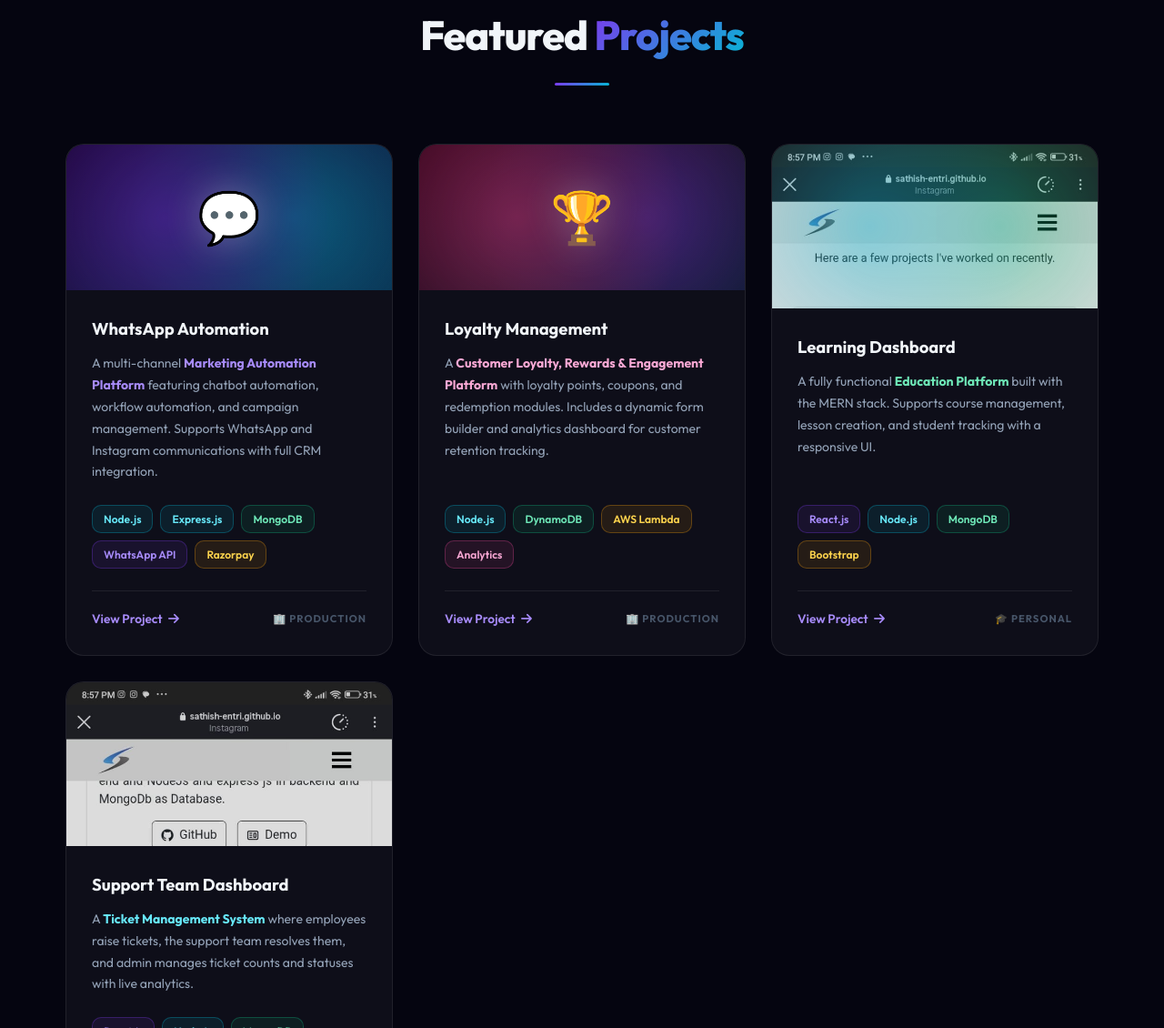
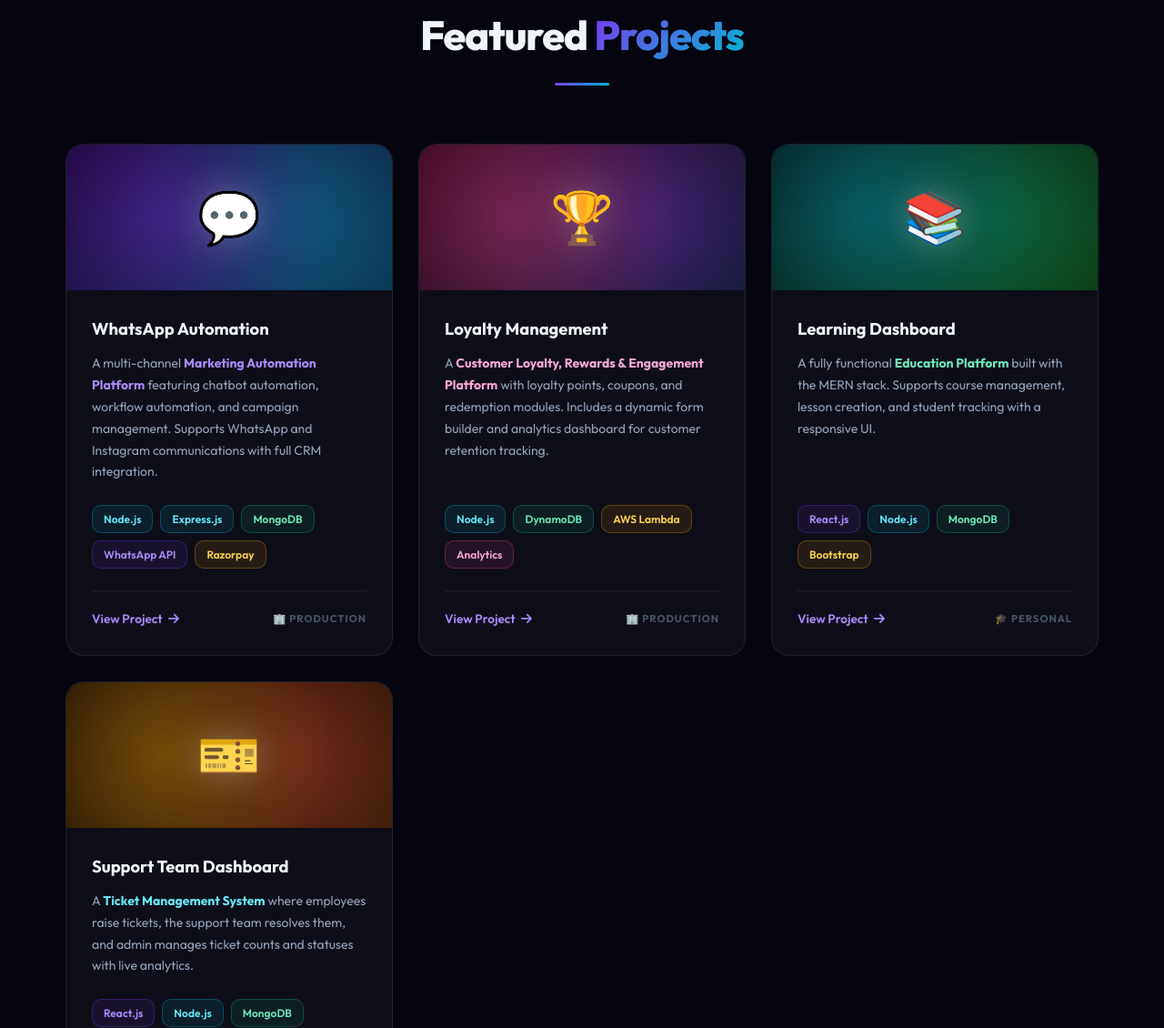
Before and after one commit to sathish-entri/portfolio-2026-v2, a website: page index.html in a window 1280 px wide. Shown: the part 3997-5127 px from the top of the page at 91% size. Drawn offline with nearby package versions, Linux system fonts and the light colour scheme; animation ran at ten frames a second.

Commit message:
🎨 Remove project images, use emoji banner style instead

```diff
--- a/index.html
+++ b/index.html
@@ -1026,6 +1026,14 @@
       opacity: 0.4;
     }
 
+    .banner-4 {
+      background: linear-gradient(135deg, #1a1005, #2a1a05);
+    }
+
+    .banner-4::before {
+      background: radial-gradient(circle at 30% 50%, #f59e0b, transparent 70%), radial-gradient(circle at 70% 50%, #ef4444, transparent 70%);
+      opacity: 0.4;
+    }
     .project-icon {
       position: relative;
       z-index: 1;
@@ -1918,8 +1926,8 @@
 
         <!-- Learning Dashboard (MERN) -->
         <div class="project-card fade-up" style="transition-delay:0.2s">
-          <div class="project-banner banner-3" style="padding:0; overflow:hidden; height:180px;">
-            <img src="assets/project_learning_dashboard.jpeg" alt="Learning Dashboard" style="width:100%;height:100%;object-fit:cover;object-position:top center;">
+          <div class="project-banner banner-3">
+            <span class="project-icon">📚</span>
           </div>
           <div class="project-body">
             <h3 class="project-title">Learning Dashboard</h3>
@@ -1943,8 +1951,8 @@
 
         <!-- Support Team Dashboard (MERN) -->
         <div class="project-card fade-up" style="transition-delay:0.3s">
-          <div class="project-banner banner-4" style="padding:0; overflow:hidden; height:180px;">
-            <img src="assets/project_support_dashboard.jpeg" alt="Support Team Dashboard" style="width:100%;height:100%;object-fit:cover;object-position:top center;">
+          <div class="project-banner banner-4">
+            <span class="project-icon">🎫</span>
           </div>
           <div class="project-body">
             <h3 class="project-title">Support Team Dashboard</h3>
```
